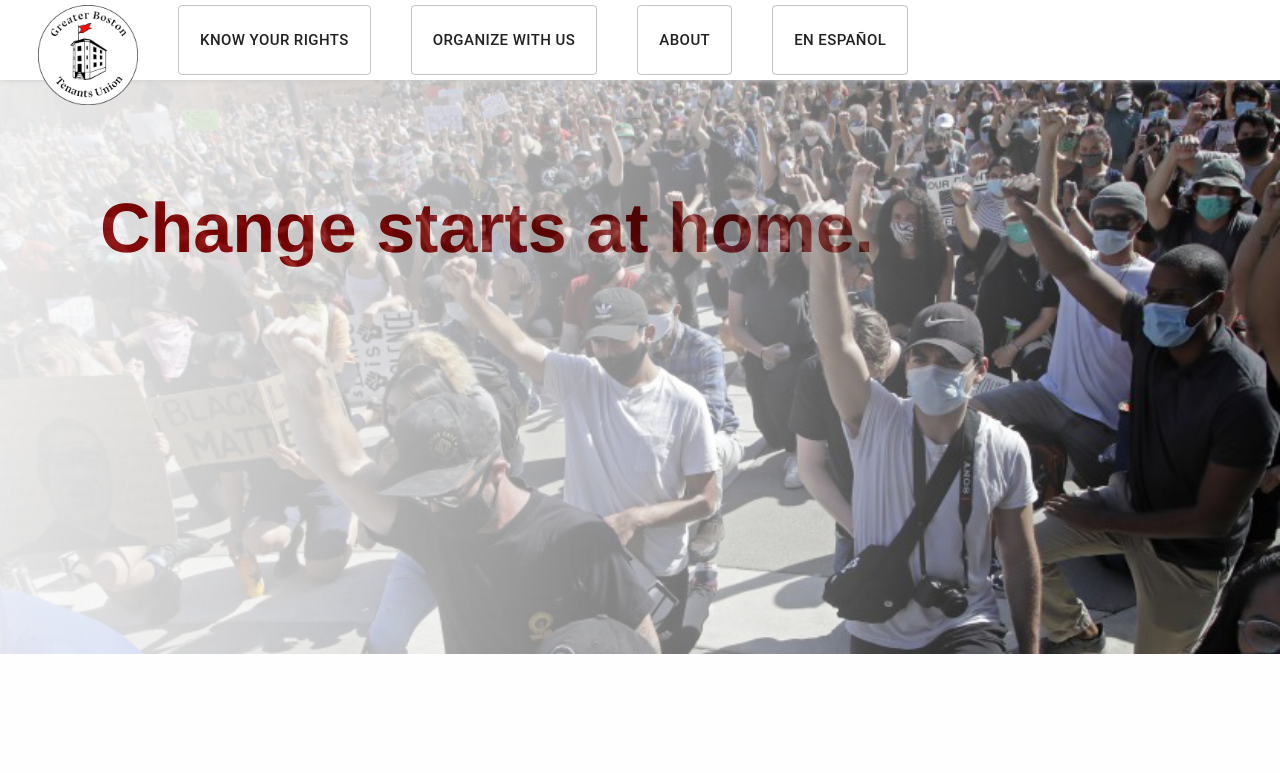
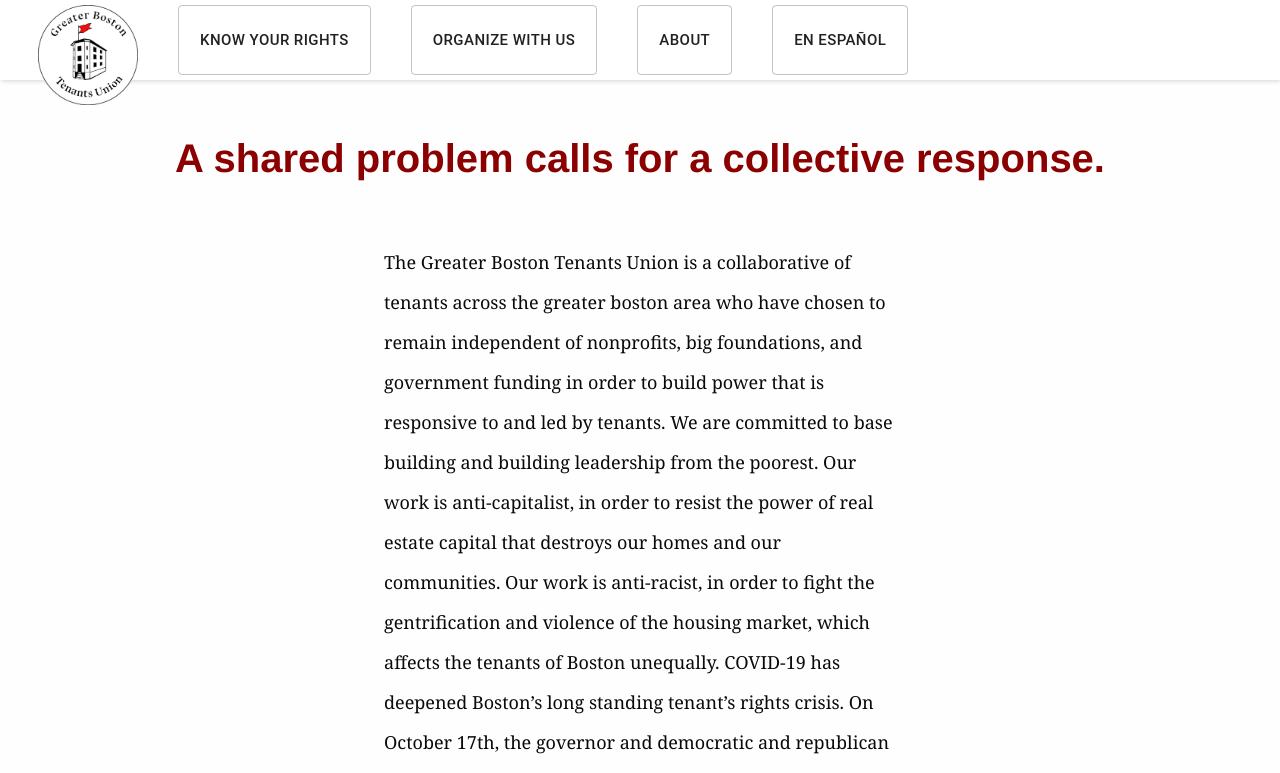
Before and after one commit to danielmdavis/gbtu, a React (Create React App) app: page /gbtu/about in a window 1280 px wide. Shown: the top 773 px of the page. Built offline with nearby package versions, Linux system fonts and the light colour scheme.

Commit message:
routing problem

```diff
--- a/package.json
+++ b/package.json
@@ -11,6 +11,7 @@
     "gh-pages": "^3.1.0",
     "react": "^17.0.2",
     "react-dom": "^17.0.2",
+    "react-router": "^5.2.0",
     "react-router-dom": "^5.2.0",
     "react-scripts": "4.0.3",
     "web-vitals": "^1.0.1"
--- a/src/About.js
+++ b/src/About.jsx
@@ -30,7 +30,6 @@ function About() {
         </div>
 
       </nav>
-      <img className="banner-image" src={TopBanner}/>
       <h1 className='title'>About Test.</h1>
       <br/>
       <h2 className='subtitle'>A shared problem calls for a collective response.</h2>
--- a/src/App.js
+++ b/src/App.js
@@ -1,6 +1,6 @@
 import React from 'react';
 import './App.css';
-import Routes from './Routes.js';
+import Routes from './Routes.jsx';
 
 function App() {
 
--- a/src/Routes.js
+++ b/src/Routes.jsx
@@ -1,7 +1,7 @@
 import React, { Component } from 'react';
 import { BrowserRouter as Router, Route, Switch, Redirect } from 'react-router-dom';
-import Landing from './Landing.js';
-import About from './About.js';
+import Landing from './Landing.jsx';
+import About from './About.jsx';
 
 
 class Routes extends Component {
@@ -10,8 +10,10 @@ class Routes extends Component {
 
       return (
         <Router>
-            <Route path="/" component={Landing} />
-            <Route path="/about/" component={About} />
+          <Switch>
+            <Route path="/gbtu/about" component={About} />
+            <Route path="/gbtu/" component={Landing} />
+          </Switch>
         </Router>
       )
   }
```
Also changed, not shown: src/Landing.jsx (renamed from src/Landing.js).
